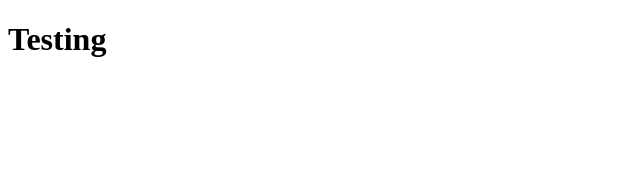
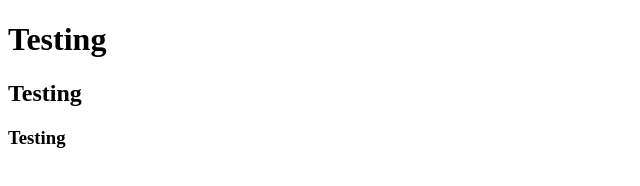
Before and after one commit to TimoHong/portfolio, a plain HTML site: page Root/index.html in a window 1280 px wide. Shown: the whole page, without its empty margins (0-640 px from the left). Drawn offline with Linux system fonts and the light colour scheme.

Commit message:
Update index.html

```diff
--- a/Root/index.html
+++ b/Root/index.html
@@ -5,4 +5,10 @@
 </head>
 <body>
     <h1>Testing</h1>
+    <h2>Testing</h2>
+    <h3>Testing</h3>
+
+
+
+
 </body>
```
